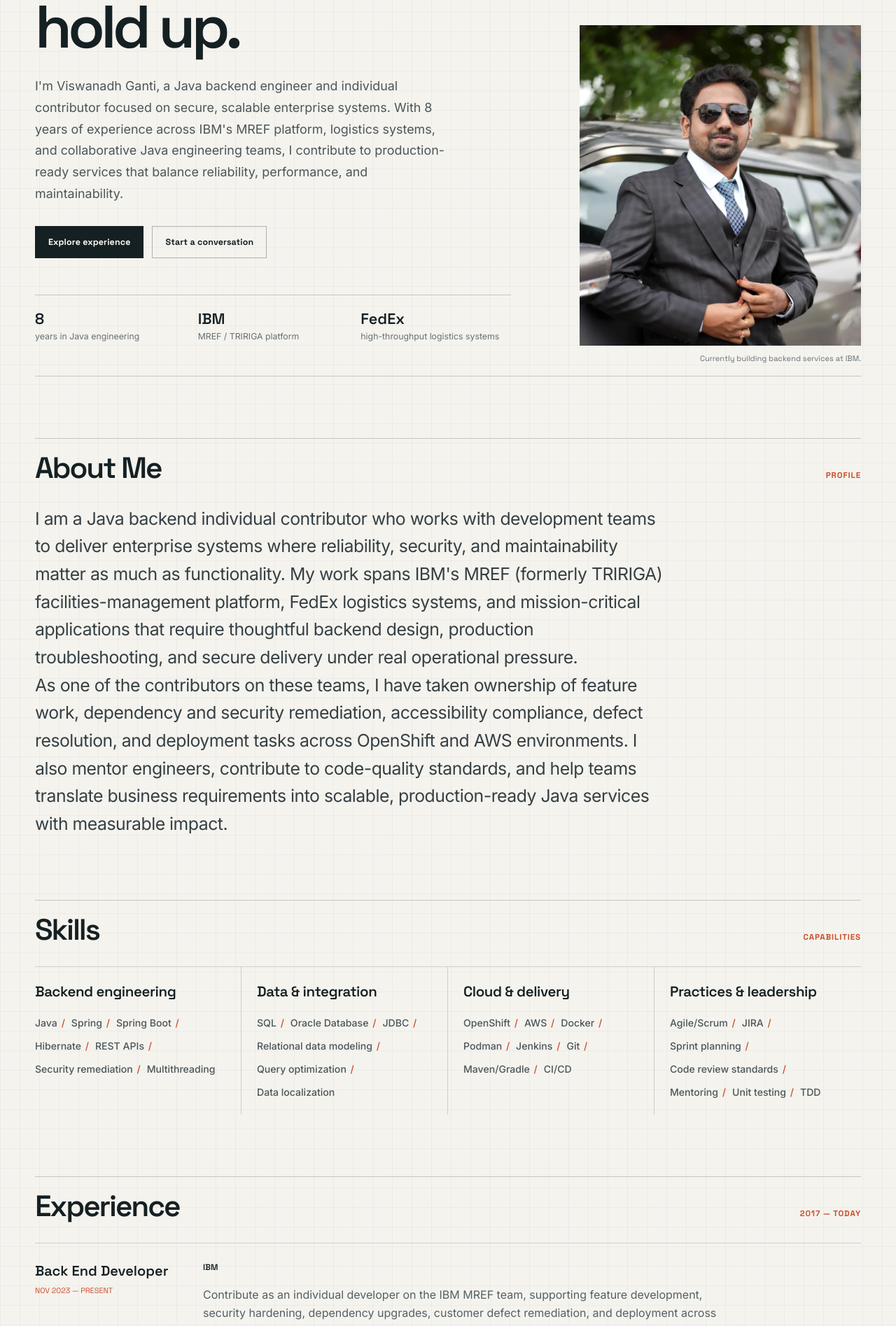
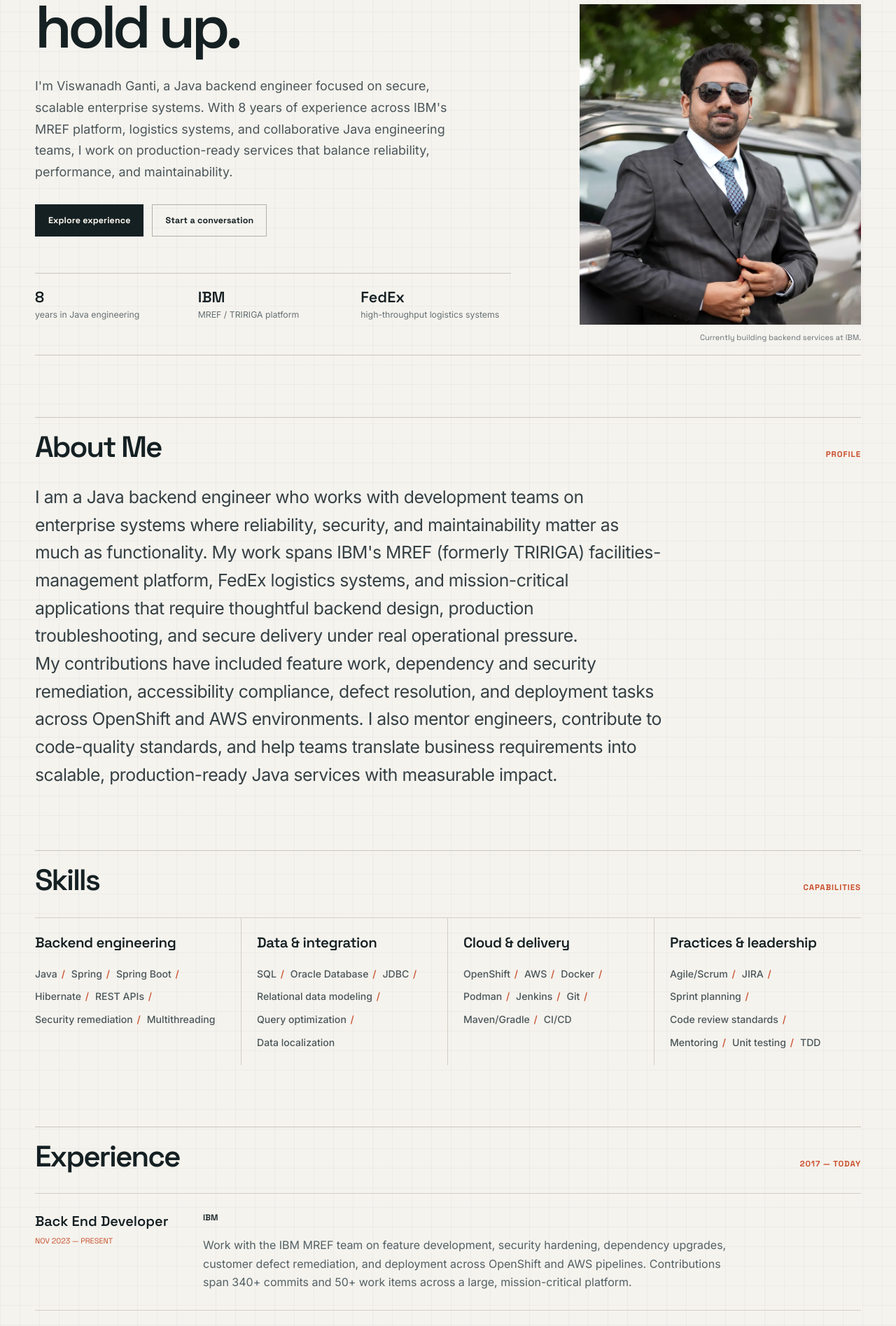
Before and after one commit to Viswanadh-Ganti/my-portfolio, a React (Vite) app: page / in a window 1280 px wide. Shown: the part 403-2298 px from the top of the page at 70% size. Built offline with nearby package versions, Linux system fonts and the light colour scheme; a web font is replaced by a local one.

Commit message:
enhanced About

```diff
--- a/src/components/About.jsx
+++ b/src/components/About.jsx
@@ -6,18 +6,18 @@ export default function About() {
         <span>Profile</span>
       </div>
       <p>
-        I am a Java backend individual contributor who works with development teams to deliver
-        enterprise systems where reliability, security, and maintainability matter as much as
-        functionality. My work spans IBM&apos;s MREF (formerly TRIRIGA) facilities-management platform,
-        FedEx logistics systems, and mission-critical applications that require thoughtful backend
-        design, production troubleshooting, and secure delivery under real operational pressure.
+        I am a Java backend engineer who works with development teams on enterprise systems where
+        reliability, security, and maintainability matter as much as functionality. My work spans
+        IBM&apos;s MREF (formerly TRIRIGA) facilities-management platform, FedEx logistics systems, and
+        mission-critical applications that require thoughtful backend design, production
+        troubleshooting, and secure delivery under real operational pressure.
       </p>
       <p>
-        As one of the contributors on these teams, I have taken ownership of feature work, dependency
-        and security remediation, accessibility compliance, defect resolution, and deployment tasks
-        across OpenShift and AWS environments. I also mentor engineers, contribute to code-quality
-        standards, and help teams translate business requirements into scalable, production-ready
-        Java services with measurable impact.
+        My contributions have included feature work, dependency and security remediation,
+        accessibility compliance, defect resolution, and deployment tasks across OpenShift and AWS
+        environments. I also mentor engineers, contribute to code-quality standards, and help teams
+        translate business requirements into scalable, production-ready Java services with
+        measurable impact.
       </p>
     </section>
   )
--- a/src/components/Experience.jsx
+++ b/src/components/Experience.jsx
@@ -4,7 +4,7 @@ const experience = [
     company: 'IBM',
     period: 'Nov 2023 — Present',
     summary:
-      'Contribute as an individual developer on the IBM MREF team, supporting feature development, security hardening, dependency upgrades, customer defect remediation, and deployment across OpenShift and AWS pipelines. Work spans 340+ commits and 50+ work items across a large, mission-critical platform.',
+      'Work with the IBM MREF team on feature development, security hardening, dependency upgrades, customer defect remediation, and deployment across OpenShift and AWS pipelines. Contributions span 340+ commits and 50+ work items across a large, mission-critical platform.',
   },
   {
     role: 'Technical Lead',
@@ -25,7 +25,7 @@ const experience = [
     company: 'Wipro Limited',
     period: 'Nov 2018 — Aug 2021',
     summary:
-      'Contributed to building and maintaining modules for the FedEx Integrated Sortation System, a high-throughput logistics platform, using multithreading, JDBC, and SQL optimization to improve production reliability and performance as part of the development team.',
+      'Worked with the development team to build and maintain modules for the FedEx Integrated Sortation System, a high-throughput logistics platform, using multithreading, JDBC, and SQL optimization to improve production reliability and performance.',
   },
   {
     role: 'Intern',
--- a/src/components/Hero.jsx
+++ b/src/components/Hero.jsx
@@ -5,10 +5,10 @@ export default function Hero() {
         <p className="eyebrow">Java engineer · Hyderabad, Telangana, India</p>
         <h1>Enterprise software, built to hold up.</h1>
         <p>
-          I&apos;m Viswanadh Ganti, a Java backend engineer and individual contributor focused on
-          secure, scalable enterprise systems. With 8 years of experience across IBM&apos;s MREF
-          platform, logistics systems, and collaborative Java engineering teams, I contribute to
-          production-ready services that balance reliability, performance, and maintainability.
+          I&apos;m Viswanadh Ganti, a Java backend engineer focused on secure, scalable enterprise
+          systems. With 8 years of experience across IBM&apos;s MREF platform, logistics systems, and
+          collaborative Java engineering teams, I work on production-ready services that balance
+          reliability, performance, and maintainability.
         </p>
         <div className="button-row">
           <a href="#experience" className="primary-btn">
--- a/src/components/Project.jsx
+++ b/src/components/Project.jsx
@@ -2,7 +2,7 @@ const projects = [
   {
     title: 'IBM MREF / TRIRIGA',
     description:
-      'Contributed to enterprise backend services for a large facilities and real-estate platform as part of the development team, covering feature development, security hardening, defect remediation, and deployment support in OpenShift and AWS environments.',
+      'Worked with the development team on enterprise backend services for a large facilities and real-estate platform, covering feature development, security hardening, defect remediation, and deployment support in OpenShift and AWS environments.',
     tech: ['Java', 'Spring Boot', 'Hibernate', 'OpenShift', 'AWS'],
   },
   {
@@ -14,7 +14,7 @@ const projects = [
   {
     title: 'FedEx Integrated Sortation System',
     description:
-      'Contributed to building and maintaining modules for a high-throughput package-sorting platform, applying multithreading, JDBC, and SQL optimization to production-critical code-upgrade patches and reliability fixes.',
+      'Worked with the development team to build and maintain modules for a high-throughput package-sorting platform, applying multithreading, JDBC, and SQL optimization to production-critical code-upgrade patches and reliability fixes.',
     tech: ['Java', 'JDBC', 'SQL', 'Multithreading'],
   },
   {
--- a/src/components/Resume.jsx
+++ b/src/components/Resume.jsx
@@ -6,7 +6,7 @@ const resumeExperience = [
     bullets: [
       'Contribute to IBM MREF (Maximo Real Estate and Facilities, formerly TRIRIGA), an enterprise facilities and real-estate management platform deployed at large global organisations.',
       'Contributed 340+ commits spanning feature development, security hardening, dependency management, and customer defect resolution across more than 50 work items since 2022 as part of the IBM MREF development team.',
-      'Owned implementation of reflected XSS remediation across multiple high-traffic UI surfaces and contributed to configuring a continuous static-analysis pipeline with custom sanitizer rules and per-pull-request scanning.',
+      'Implemented reflected XSS remediation across multiple high-traffic UI surfaces and contributed to configuring a continuous static-analysis pipeline with custom sanitizer rules and per-pull-request scanning.',
       'Resolved critical third-party library vulnerabilities, optimized AES encryption throughput for large datasets, hardened email transport security, and delivered work within containerized OpenShift and AWS deployment pipelines using Git and Jenkins CI/CD.',
     ],
   },
@@ -60,12 +60,12 @@ export default function Resume() {
         <section className="resume-block">
           <h2>Professional Summary</h2>
           <p>
-            Full stack engineer and individual contributor with 8 years working on enterprise Java
-            systems, including 4+ years contributing backend services to IBM&apos;s MREF (formerly
-            TRIRIGA) facilities-management platform, and prior experience leading a Java engineering
-            team as Technical Lead at Wipro. Strong foundation across Spring Boot, Hibernate,
-            SQL/Oracle, React.js, and containerized deployment on OpenShift/AWS, backed by hands-on
-            delivery in Git, Maven/Gradle, Jenkins CI/CD, and JIRA-driven Agile teams.
+            Full stack engineer with 8 years working on enterprise Java systems, including 4+ years
+            contributing backend services to IBM&apos;s MREF (formerly TRIRIGA) facilities-management
+            platform, and prior experience leading a Java engineering team as Technical Lead at
+            Wipro. Strong foundation across Spring Boot, Hibernate, SQL/Oracle, React.js, and
+            containerized deployment on OpenShift/AWS, backed by hands-on delivery in Git,
+            Maven/Gradle, Jenkins CI/CD, and JIRA-driven Agile teams.
           </p>
         </section>
 
```
